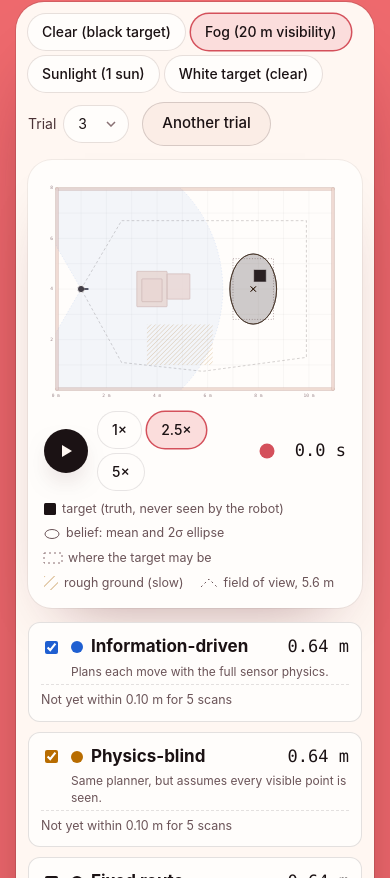
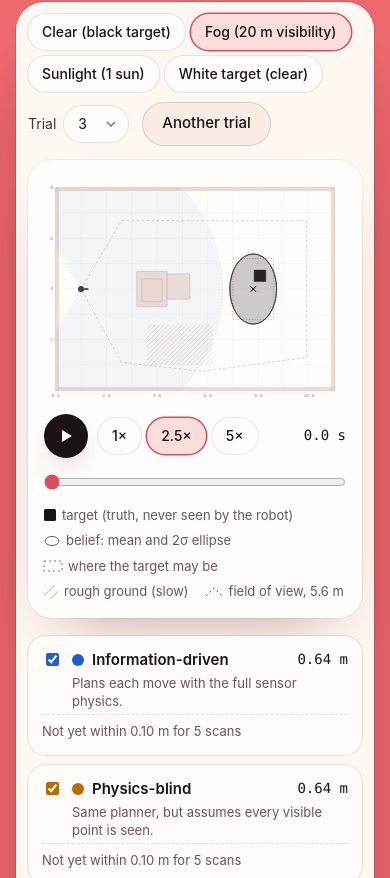
Before and after one commit to jjmensah/move-to-see, a React (Vite) app in the folder web/: page / in a window 390 px wide. Shown: the part 1026-1904 px from the top of the page. Built offline with nearby package versions, Linux system fonts and the light colour scheme.

Commit message:
feat(web): restyle the replay's scrubber and controller cards

```diff
--- a/web/src/styles.css
+++ b/web/src/styles.css
@@ -663,11 +663,11 @@ input[type="range"] {
 /* ------------------------------------------
    Replay
    ------------------------------------------
-   Yard view, scrubber and controller cards. */
+   Yard view, scrubber and the controller cards beside it. */
 .replay {
   display: grid;
   grid-template-columns: minmax(0, 8fr) minmax(0, 4fr);
-  gap: clamp(14px, 2.4vw, 24px);
+  gap: 18px;
   align-items: start;
 }
 @media (max-width: 980px) {
@@ -690,13 +690,32 @@ input[type="range"] {
   grid-template-columns: auto auto minmax(0, 1fr) auto;
   gap: 10px;
   align-items: center;
-  margin-top: 10px;
+  margin-top: 12px;
 }
 .scrub .time {
   font-family: var(--mono);
-  font-size: var(--step--1);
-  min-width: 7.5ch;
+  font-size: 14px;
+  min-width: 7ch;
   text-align: right;
+}
+@media (max-width: 560px) {
+  .scrub {
+    grid-template-columns: auto minmax(0, 1fr) auto;
+    grid-template-areas: "play speed time" "range range range";
+  }
+  .scrub > button {
+    grid-area: play;
+  }
+  .scrub > .segmented {
+    grid-area: speed;
+    justify-self: start;
+  }
+  .scrub > .time {
+    grid-area: time;
+  }
+  .scrub > input {
+    grid-area: range;
+  }
 }
 .readout {
   display: grid;
@@ -707,53 +726,53 @@ input[type="range"] {
   grid-template-columns: auto minmax(0, 1fr) auto;
   gap: 4px 10px;
   align-items: center;
-  padding: 11px 12px;
-  border-radius: 12px;
-  border: 1px solid var(--rule);
-  background: var(--surface);
+  padding: 13px 14px;
+  border-radius: 18px;
+  background: var(--cream);
+  box-shadow: 0 0 0 1px var(--line);
 }
 .ctrl-card[data-off="true"] {
   opacity: 0.5;
 }
 .ctrl-card .name {
-  font-weight: 650;
-  font-size: var(--step--1);
+  font-weight: 600;
+  font-size: 15px;
 }
 .ctrl-card .note {
   grid-column: 2 / 4;
-  font-size: 0.75rem;
+  font-size: 13px;
   color: var(--soft);
   line-height: 1.35;
 }
 .ctrl-card .err {
   font-family: var(--mono);
-  font-size: var(--step--1);
+  font-size: 14px;
   text-align: right;
 }
 .ctrl-card .status {
   grid-column: 1 / 4;
-  font-size: 0.78rem;
-  border-top: 1px dashed var(--rule);
-  padding-top: 6px;
   display: flex;
   justify-content: space-between;
   gap: 8px;
+  padding-top: 7px;
+  border-top: 1px dashed var(--rule);
+  font-size: 13px;
 }
 .ctrl-card .status b {
   font-family: var(--mono);
   font-weight: 500;
 }
 .dot {
+  display: inline-block;
   width: 12px;
   height: 12px;
   border-radius: 50%;
-  display: inline-block;
 }
 .legend {
   display: flex;
   flex-wrap: wrap;
   gap: 6px 16px;
-  font-size: 0.78rem;
+  font-size: 13px;
   color: var(--soft);
 }
 .legend span {
```
